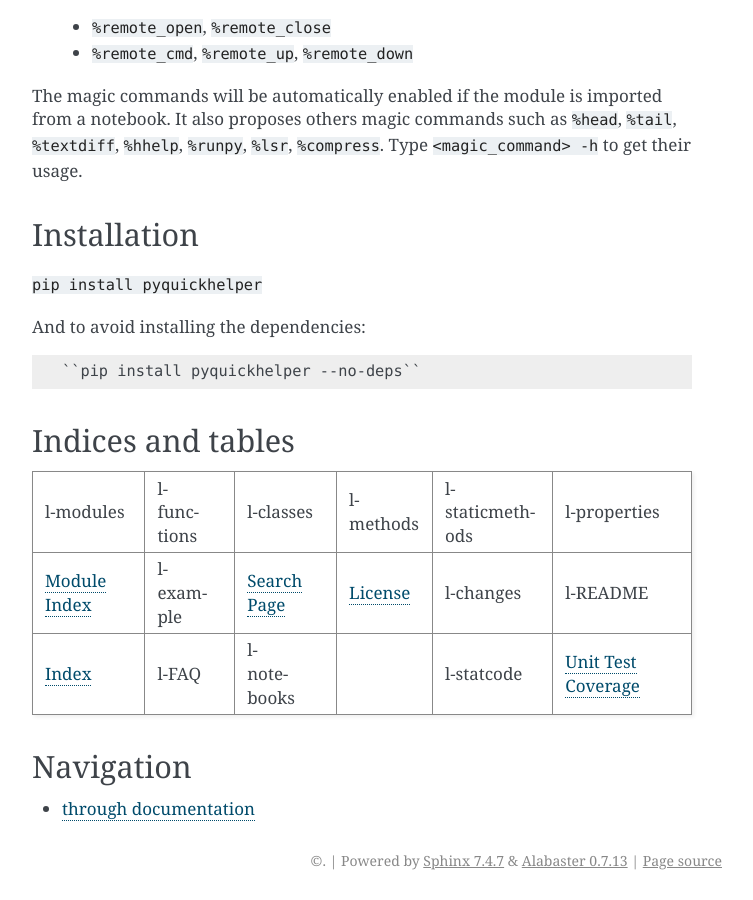
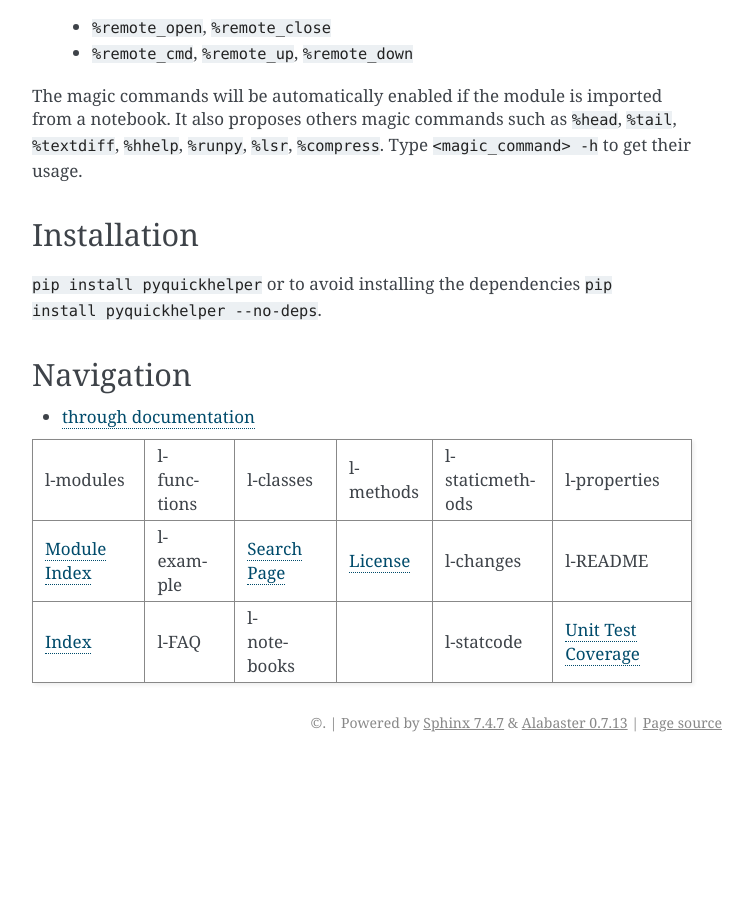
Before and after one commit to sdpython/pyensae, a Sphinx documentation site: the page built from _doc/sphinxdoc/source/index.rst, in a window 1280 px wide and 900 px high, scrolled down 1383 px. Shown: the whole window, without its empty margins (388-1141 px from the left). Built offline with Sphinx 7.4.7, drawn with Linux system fonts in a browser that asks for light colours; pages that are not in the unit, such as notebooks, are missing from menus; after the commit the page ends 2145 px from its top, so only the background shows below that; some of the changed lines change nothing that is shown.

Commit message:
documentation

```diff
--- a/_doc/sphinxdoc/source/index.rst
+++ b/_doc/sphinxdoc/source/index.rst
@@ -103,23 +103,7 @@ to get their usage.
 Installation
 ------------
 
-``pip install pyquickhelper``
-
-And to avoid installing the dependencies::
-
-``pip install pyquickhelper --no-deps``
-
-
-Indices and tables
-------------------
-
-+----------------------+---------------------+---------------------+--------------------+------------------------+------------------------------------------------+
-| :ref:`l-modules`     |  :ref:`l-functions` | :ref:`l-classes`    | :ref:`l-methods`   | :ref:`l-staticmethods` | :ref:`l-properties`                            |
-+----------------------+---------------------+---------------------+--------------------+------------------------+------------------------------------------------+
-| :ref:`modindex`      |  :ref:`l-example`   | :ref:`search`       | :ref:`l-license`   | :ref:`l-changes`       | :ref:`l-README`                                |
-+----------------------+---------------------+---------------------+--------------------+------------------------+------------------------------------------------+
-| :ref:`genindex`      |  :ref:`l-FAQ`       | :ref:`l-notebooks`  |                    | :ref:`l-statcode`      | `Unit Test Coverage <coverage/index.html>`_    |
-+----------------------+---------------------+---------------------+--------------------+------------------------+------------------------------------------------+
+``pip install pyquickhelper`` or to avoid installing the dependencies ``pip install pyquickhelper --no-deps``.
 
 
 Navigation
@@ -129,3 +113,12 @@ Navigation
     :maxdepth: 1
 
     indexmenu
+
+
++----------------------+---------------------+---------------------+--------------------+------------------------+------------------------------------------------+
+| :ref:`l-modules`     |  :ref:`l-functions` | :ref:`l-classes`    | :ref:`l-methods`   | :ref:`l-staticmethods` | :ref:`l-properties`                            |
++----------------------+---------------------+---------------------+--------------------+------------------------+------------------------------------------------+
+| :ref:`modindex`      |  :ref:`l-example`   | :ref:`search`       | :ref:`l-license`   | :ref:`l-changes`       | :ref:`l-README`                                |
++----------------------+---------------------+---------------------+--------------------+------------------------+------------------------------------------------+
+| :ref:`genindex`      |  :ref:`l-FAQ`       | :ref:`l-notebooks`  |                    | :ref:`l-statcode`      | `Unit Test Coverage <coverage/index.html>`_    |
++----------------------+---------------------+---------------------+--------------------+------------------------+------------------------------------------------+
```
